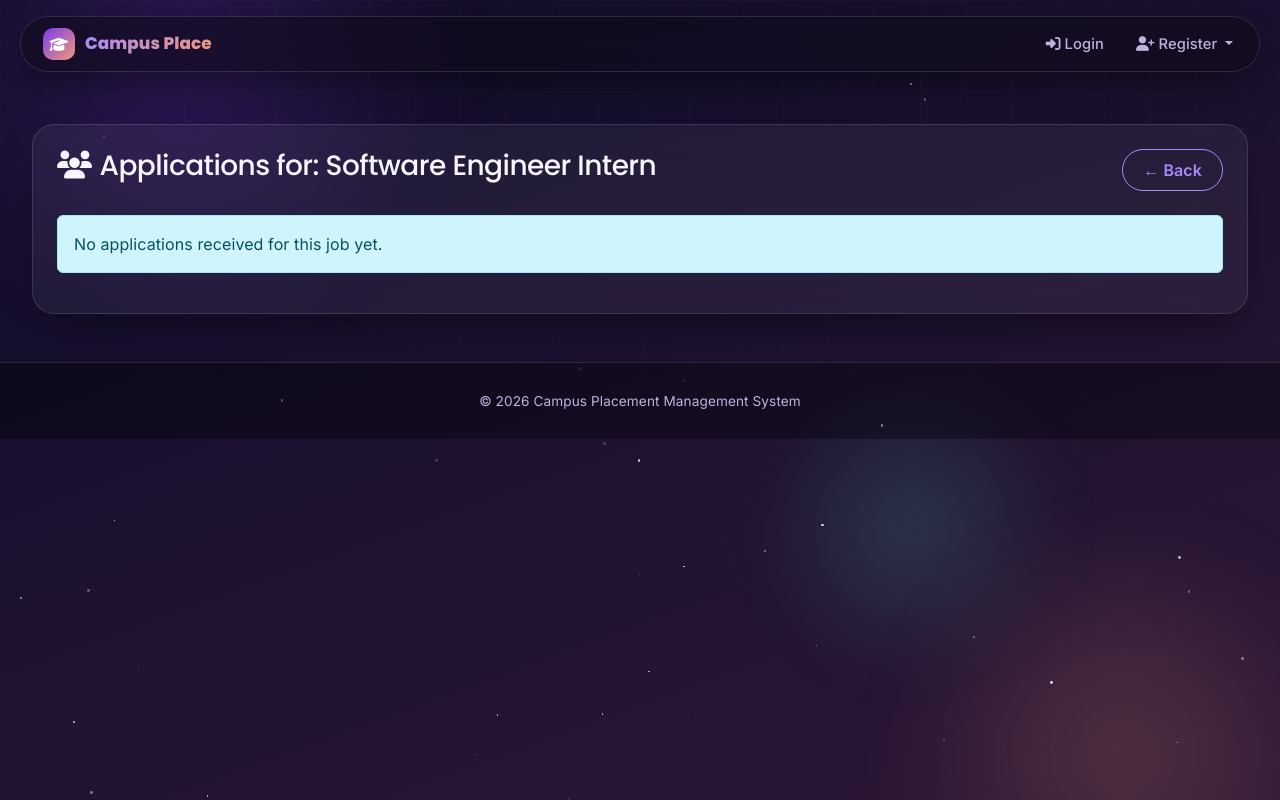
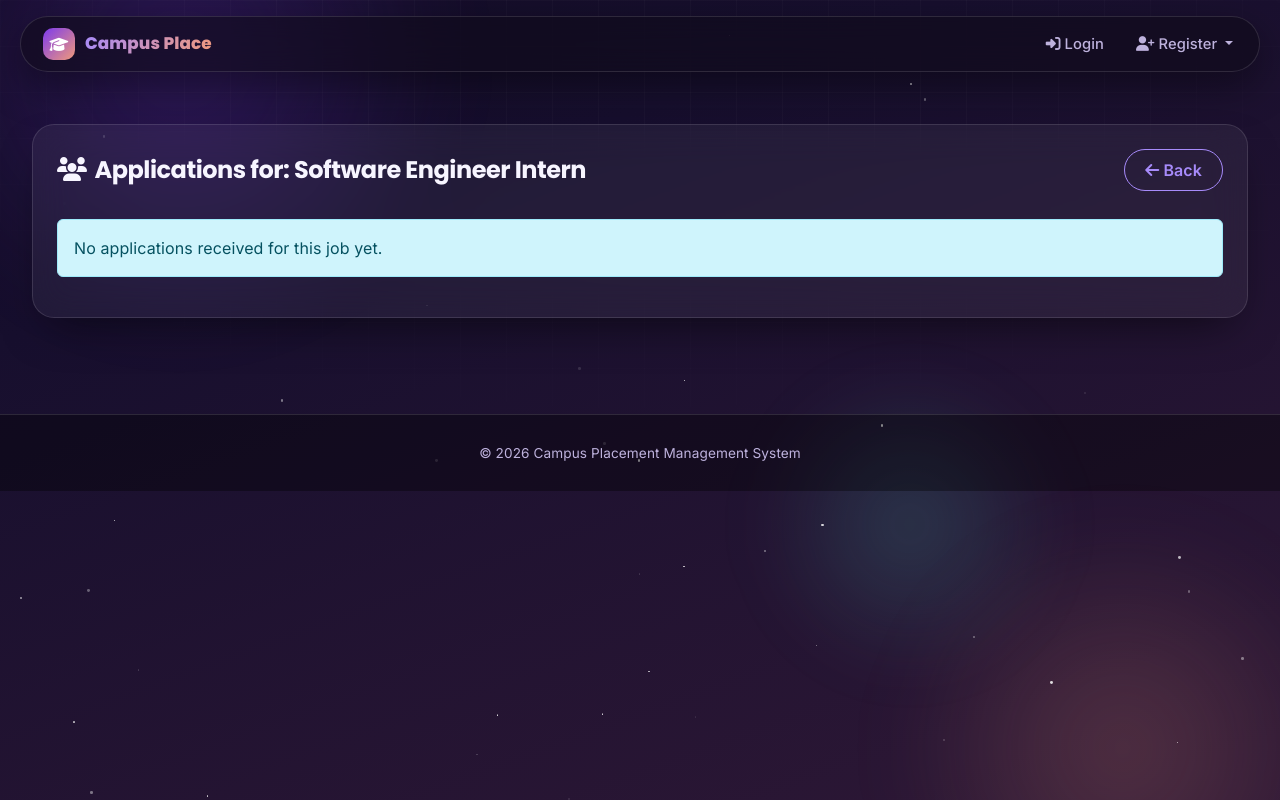
Before and after one commit to Nitish204/placement_managment_system, a Flask app: template templates/view_applications.html in a window 1280 px wide. Run offline with Flask 3, Linux system fonts and the light colour scheme; the template is opened without the code that fills it: values that come from a table or form of the project are taken from there, others are empty; data comes from the database, SQL or seed files in the repository.

Commit message:
Refactor view_applications.html layout and style

```diff
--- a/templates/view_applications.html
+++ b/templates/view_applications.html
@@ -1,10 +1,10 @@
 {% extends "base.html" %}
 {% block content %}
-<div class="container mt-4">
+<div class="container" style="padding-top: 1.5rem; padding-bottom: 3rem;">
     <div class="glass-card p-4 animate-fadeInUp">
-        <div class="d-flex justify-content-between align-items-center mb-4">
+        <div class="page-header">
             <h3><i class="fas fa-users me-2"></i>Applications for: {{ job.title }}</h3>
-            <a href="{{ url_for('company_dashboard') }}" class="btn btn-outline-gradient">← Back</a>
+            <a href="{{ url_for('company_dashboard') }}" class="btn btn-outline-gradient"><i class="fas fa-arrow-left"></i> Back</a>
         </div>
 
         {% if applications %}
```
